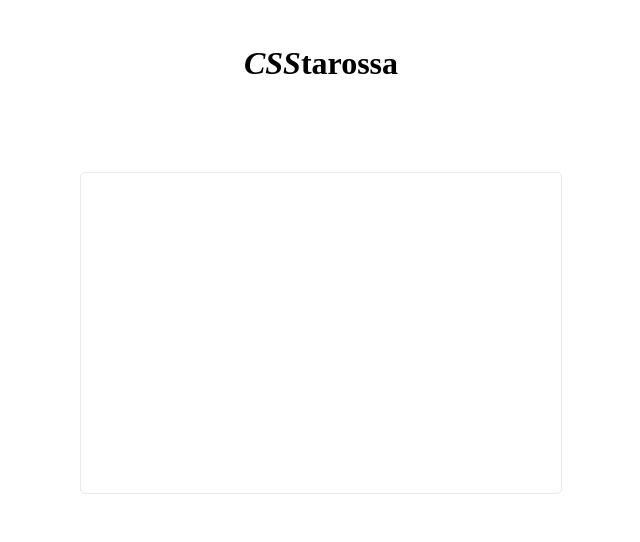
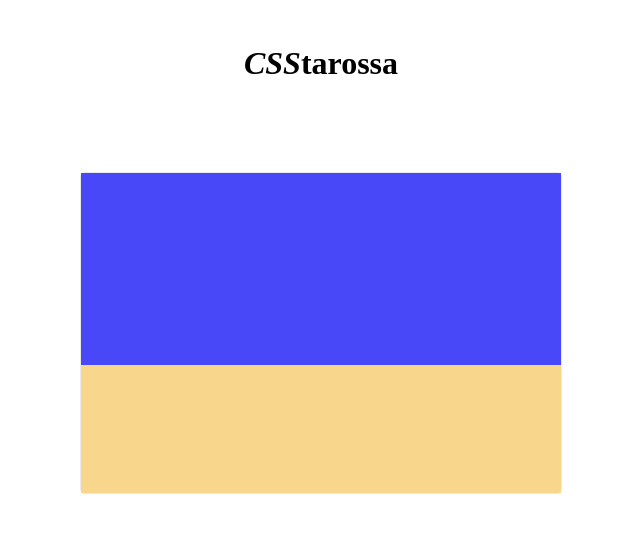
Before and after one commit to campbellized/CSStarossa, a plain HTML site: page index.html in a window 1280 px wide. Shown: the whole page, without its empty margins (319-959 px from the left). Drawn offline with Linux system fonts and the light colour scheme.

Commit message:
Canvas BG and FG added.

```diff
--- a/index.html
+++ b/index.html
@@ -16,6 +16,10 @@
     <main>
         <div class="container">
             <div class="canvas">
+                <div class="canvas__inner">
+                    <div class="canvas__bg"></div>
+                    <div class="canvas__fg"></div>
+                </div>
             </div>
         </div>
     </main>
--- a/style.scss
+++ b/style.scss
@@ -1,3 +1,6 @@
+$color-sky: #4848f8;
+$color-ground: #f8d68c;
+
 html, body {
     margin: 0;
     min-height: 100vh;
@@ -27,4 +30,31 @@ h1 {
     height: 320px;
     width: 480px;
     margin: auto;
+    position: relative;
+
+    .canvas__inner {
+        position: absolute;
+        top: 0;
+        left: 0;
+        height: 100%;
+        width: 100%;
+    }
+
+    .canvas__bg {
+        background: $color-sky;
+        position: absolute;
+        top: 0;
+        left: 0;
+        height: 100%;
+        width: 100%;
+    }
+
+    .canvas__fg {
+        background: $color-ground;
+        position: absolute;
+        bottom: 0;
+        left: 0;
+        height: 40%;
+        width: 100%;
+    }
 }
```
Also changed, not shown: style.css, 1 other file.
